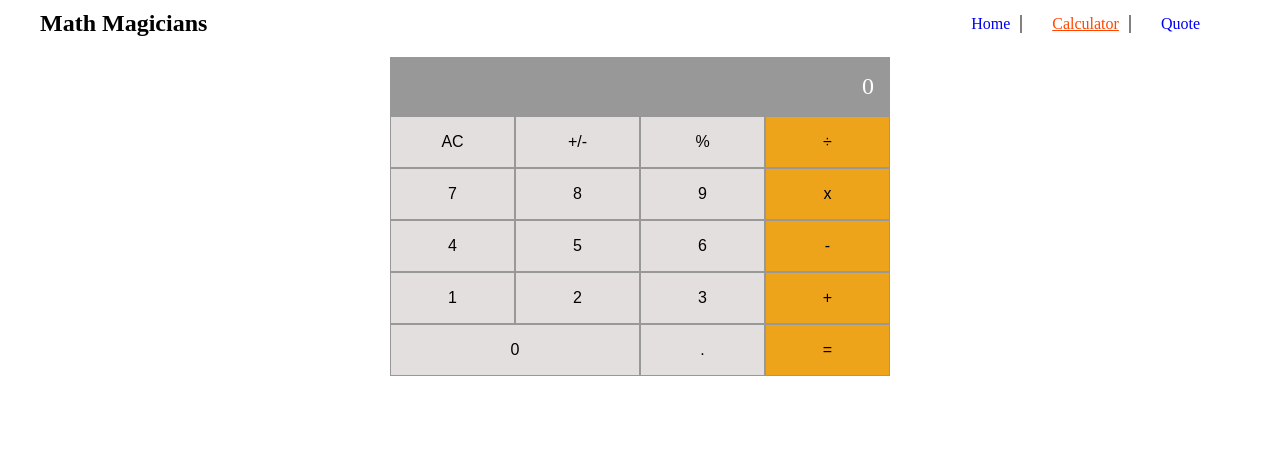
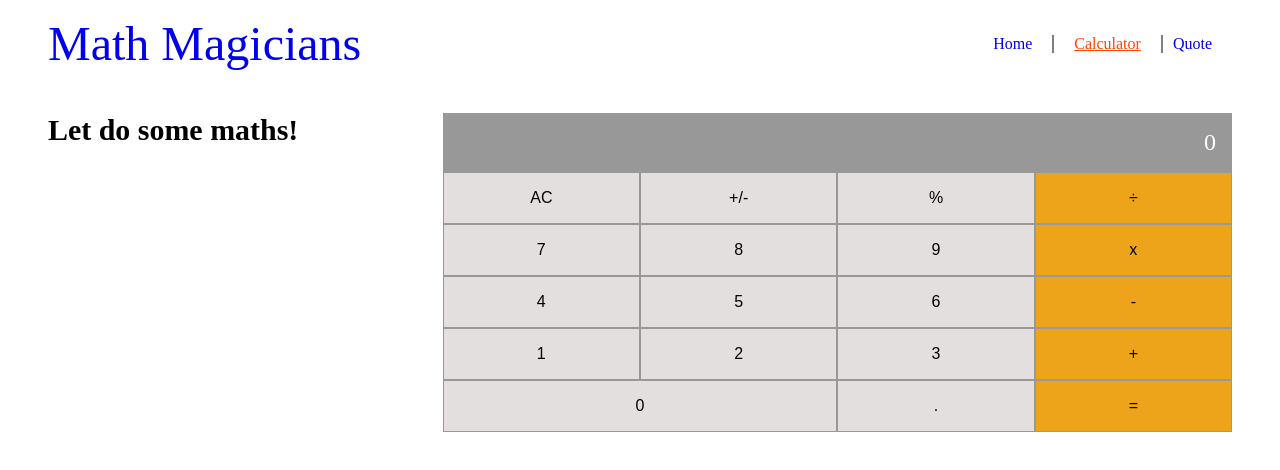
Before and after one commit to Fadahunsiseyi/math-magicians, a React (Create React App) app: page /calculator in a window 1280 px wide. Shown: the top 470 px of the page. Built offline with nearby package versions, Linux system fonts and the light colour scheme.

Commit message:
Added some styles

```diff
--- a/src/components/Calculator.js
+++ b/src/components/Calculator.js
@@ -24,6 +24,11 @@ const Calculator = () => {
 
   const { total, next, operation } = input;
   return (
+    // eslint-disable-next-line react/jsx-no-comment-textnodes
+    <div className="calc-container">
+      <div className="title">
+        <h3>Let do some maths!</h3>
+      </div>
       <div className="calculator-container" onChange={handleDisplay}>
         <div className="answer-div">
           <span>
@@ -62,6 +67,7 @@ const Calculator = () => {
           <button type="button" className="btn equals-to operator" onClick={handleClick}>=</button>
         </div>
       </div>
+    </div>
   );
 };
 
--- a/src/components/NavBar.jsx
+++ b/src/components/NavBar.jsx
@@ -1,5 +1,5 @@
 import React from 'react';
-import { NavLink } from 'react-router-dom';
+import { Link, NavLink } from 'react-router-dom';
 import './navbar.css';
 
 const NavBar = () => {
@@ -22,7 +22,7 @@ const NavBar = () => {
   ];
   return (
     <nav className="nav-container">
-      <h1>Math Magicians</h1>
+      <Link className="nav-title" to="/">Math Magicians</Link>
       <ul>
         {links.map((link) => (
           <li key={link.id}>
--- a/src/components/Quotes.jsx
+++ b/src/components/Quotes.jsx
@@ -1,7 +1,10 @@
 import React from 'react';
 
 const Quotes = () => (
-  <section>
+  <section style={{
+    display: 'flex', flexDirection: 'column', justifyContent: 'center', alignItems: 'center',
+  }}
+  >
     <p>
       Mathematics is not about numbers,equations,computations or algorithms:
       it is also about understanding
--- a/src/components/Welcome.jsx
+++ b/src/components/Welcome.jsx
@@ -12,10 +12,6 @@ const Welcome = () => (
       vestibulum sed arcu non. Pretium fusce id velit ut tortor pretium. Mauris nunc congue nisi
       vitae. Sed lectus vestibulum mattis ullamcorper velit. Gravida neque convallis a cras semper.
     </p>
-    {' '}
-    <br />
-    {' '}
-    <br />
     <p>
       Pellentesque sit amet porttitor eget dolor morbi non arcu risus. Aliquam sem fringilla ut
       morbi. In tellus integer feugiat scelerisque varius morbi enim nunc. Arcu ac tortor dignissim
--- a/src/components/calculator.css
+++ b/src/components/calculator.css
@@ -1,56 +1 @@
-* {
-  padding: 0;
-  margin: 0;
-  box-sizing: border-box;
-}
-
-button {
-  background: none;
-  cursor: pointer;
-  outline: none;
-  font-size: 1rem;
-  padding: 1rem;
-  border: 1px solid #999898;
-  transition: 0.3s;
-}
-
-button.zero {
-  grid-column: 1/3;
-}
-
-button.operator {
-  background-color: #eea41a;
-}
-
-button.number {
-  background-color: #e4dfdf;
-}
-
-button:hover {
-  transform: scale(1.1);
-}
-
-.calculator-container {
-  max-width: 500px;
-  margin: 0 auto;
-}
-
-.calculator-container .answer-div {
-  background-color: #999898;
-  text-align: right;
-  color: #fff;
-  padding: 1rem;
-}
-
-.calculator-container .answer-div span {
-  font-size: 1.5rem;
-}
-
-.calculator-container .first-div,
-.calculator-container .second-div,
-.calculator-container .third-div,
-.calculator-container .fourth-div,
-.calculator-container .fifth-div {
-  display: grid;
-  grid-template-columns: repeat(4, 1fr);
-}
+*{padding:0;margin:0;box-sizing:border-box}button{background:none;cursor:pointer;outline:none;font-size:1rem;padding:1rem;border:1px solid #999898;transition:.3s}button.zero{grid-column:1/3}button.operator{background-color:#eea41a}button.number{background-color:#e4dfdf}button:hover{transform:scale(1.1)}.calc-container{display:grid;grid-template-columns:1fr 2fr;padding:1rem 3rem}.calc-container .title{font-size:1.6rem}.calc-container .calculator-container{width:100%;margin:0 auto}.calc-container .calculator-container .answer-div{background-color:#999898;text-align:right;color:#fff;padding:1rem}.calc-container .calculator-container .answer-div span{font-size:1.5rem}.calc-container .calculator-container .first-div,.calc-container .calculator-container .second-div,.calc-container .calculator-container .third-div,.calc-container .calculator-container .fourth-div,.calc-container .calculator-container .fifth-div{display:grid;grid-template-columns:repeat(4, 1fr)}
--- a/src/components/calculator.scss
+++ b/src/components/calculator.scss
@@ -37,8 +37,16 @@ button {
   }
 }
 
+.calc-container {
+  display: grid;
+  grid-template-columns: 1fr 2fr;
+  padding: 1rem 3rem;
+  .title {
+    font-size: 1.6rem;
+  }
+
   .calculator-container {
-  max-width: 500px;
+    width: 100%;
     margin: 0 auto;
 
     .answer-div {
@@ -60,3 +68,4 @@ button {
       @include gridDisplay;
     }
   }
+}
--- a/src/components/navbar.css
+++ b/src/components/navbar.css
@@ -1 +1 @@
-.nav-container{display:flex;justify-content:space-between;padding:10px 40px;margin-bottom:10px}.nav-container ul{display:flex;justify-content:center;align-items:center;padding:0 20px}.nav-container ul li{list-style-type:none;margin:0 10px;padding:0 10px;text-align:center}.nav-container ul li:nth-child(1),.nav-container ul li:nth-child(2){border-right:2px solid gray}.nav-container ul li a{text-decoration:none}.nav-container ul li .active{color:#ff4500;text-decoration:underline}
+.nav-container{display:flex;justify-content:space-between;padding:1rem 3rem;margin-bottom:10px}.nav-container .nav-title{font-size:3rem;text-decoration:none}.nav-container ul{display:flex;justify-content:center;align-items:center;padding:0 20px}.nav-container ul li{list-style-type:none}.nav-container ul li:nth-child(1),.nav-container ul li:nth-child(2){border-right:2px solid gray;margin:0 10px;padding-right:20px}.nav-container ul li a{text-decoration:none}.nav-container ul li .active{color:#ff4500;text-decoration:underline}
--- a/src/components/navbar.scss
+++ b/src/components/navbar.scss
@@ -1,21 +1,24 @@
 .nav-container {
     display: flex;
     justify-content: space-between;
-    padding: 10px 40px;
+    padding: 1rem 3rem;
     margin-bottom: 10px;
+    .nav-title {
+        font-size: 3rem;
+        text-decoration: none;
+    }
     ul {
         display: flex;
         justify-content: center;
         align-items: center;
         padding: 0 20px;
         li {
-            list-style-type: none;
-            margin: 0 10px;
-            padding: 0 10px;
-            text-align: center;
+            list-style-type: none;;
             &:nth-child(1),
             &:nth-child(2) {
                 border-right: 2px solid gray;
+                margin: 0 10px;
+                padding-right: 20px;
             }
             a {
                 text-decoration: none;
```
Lines whose indentation alone changed are shown as unchanged.
